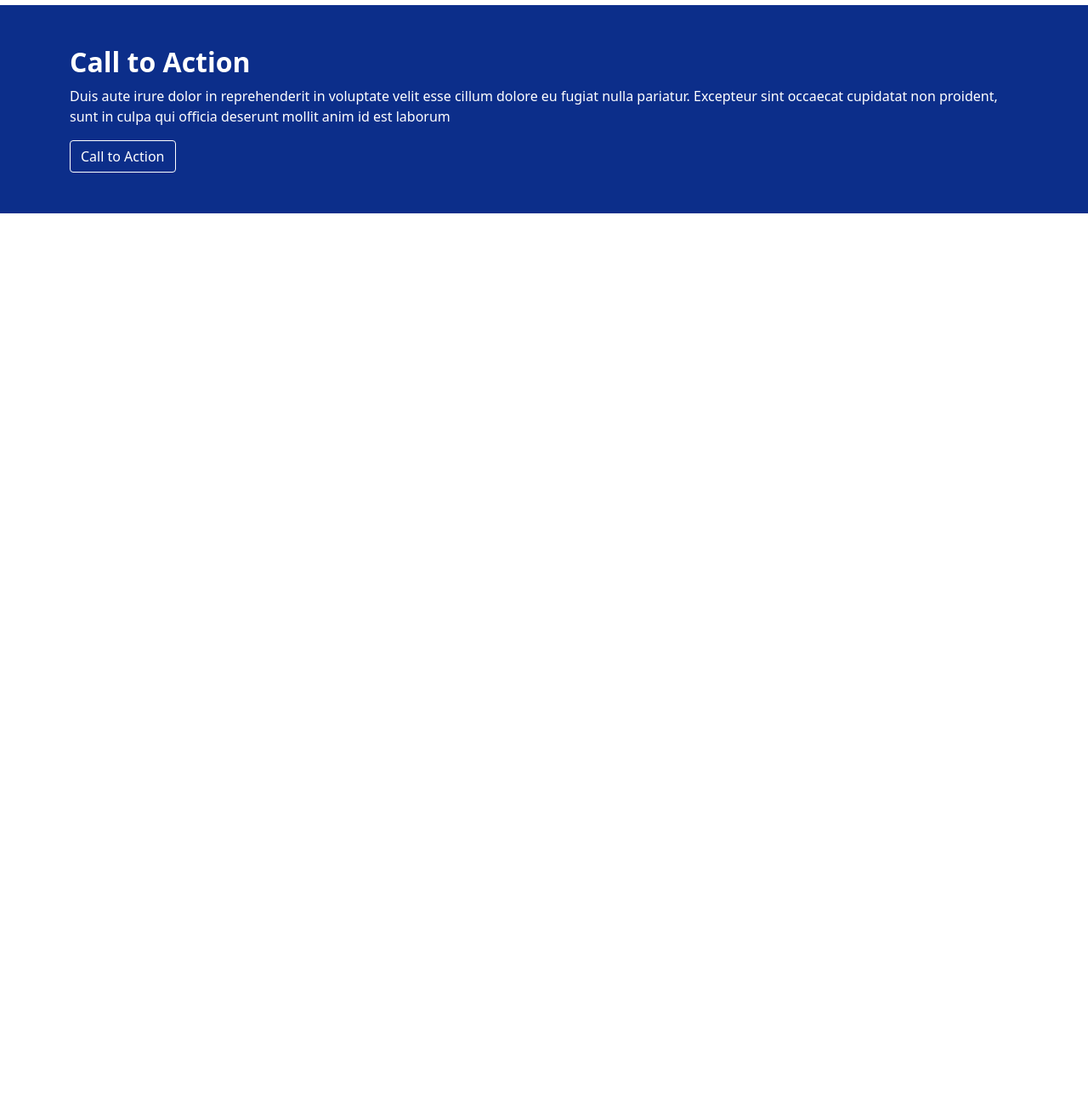
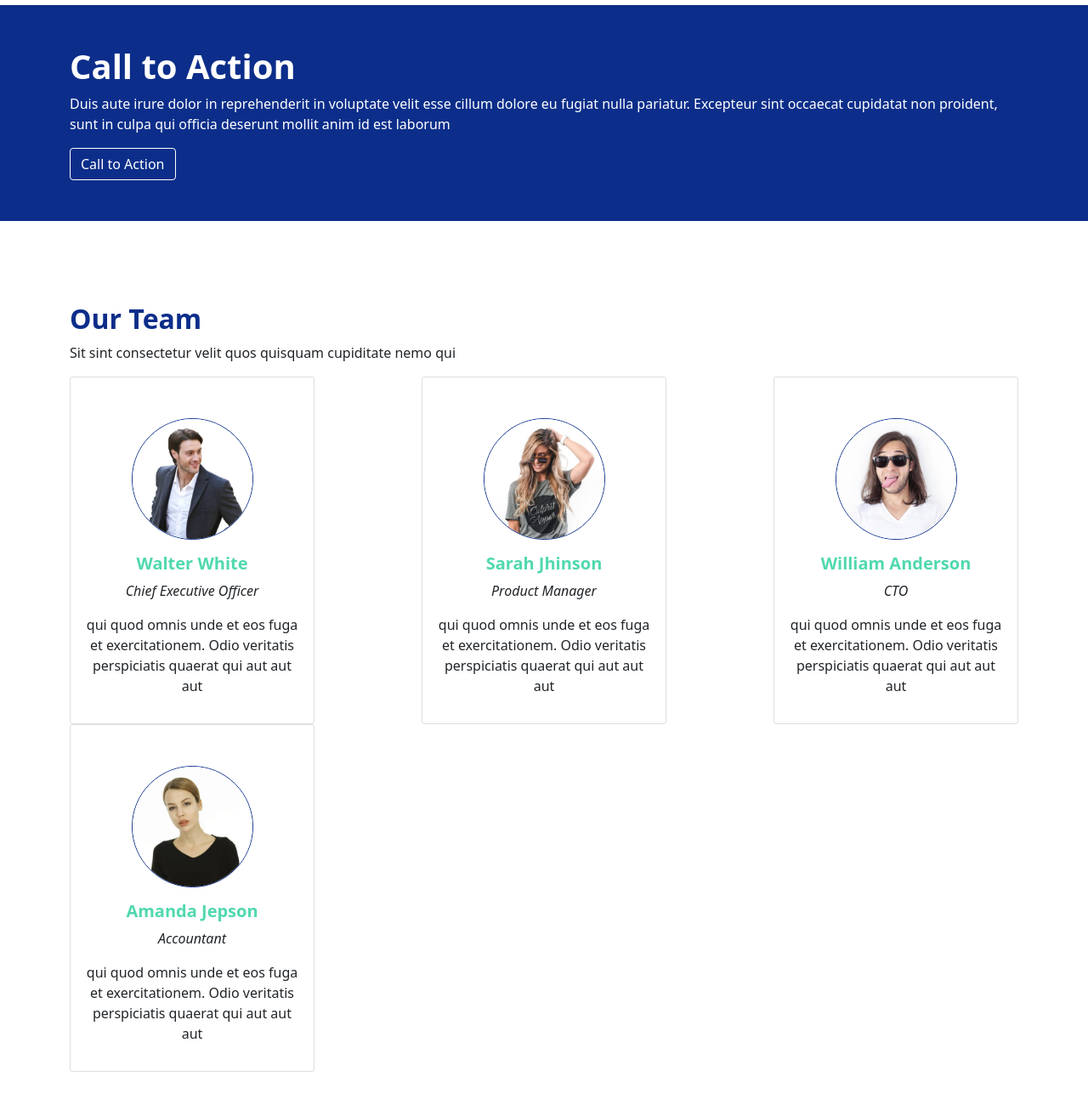
Before and after one commit to isha-web1/bootstrap-landing-page, a plain HTML site: page index.html in a window 1280 px wide. Shown: the part 2224-3524 px from the top of the page at 85% size. Before the commit the page ends 2523 px from the top, so only its background shows below. Drawn offline with Linux system fonts and the light colour scheme.

Commit message:
team section added

```diff
--- a/index.html
+++ b/index.html
@@ -194,11 +194,58 @@
 
       <section class="bg-primary my-5">
         <div class="container py-5">
-          <h2 class="fw-bold text-white">Call to Action</h2>
+          <h1 class="fw-bold text-white">Call to Action</h1>
           <p class="text-white">Duis aute irure dolor in reprehenderit in voluptate velit esse cillum dolore eu fugiat nulla
             pariatur. Excepteur sint occaecat cupidatat non proident, sunt in culpa qui officia deserunt mollit
             anim id est laborum</p>
             <button class="btn btn-outline-secondary">Call to Action</button>
+        </div>
+      </section>
+
+      <section class="container my-5 py-5">
+        <h2 class="fw-bold text-primary">Our Team</h2>
+        <p>Sit sint consectetur velit quos quisquam cupiditate nemo qui</p>
+        <div class="d-flex flex-wrap justify-content-between">
+          <div class="card" style="width: 18rem;">
+            <div class="text-center pt-5">
+              <img src="image/team-1.jpg" class="card-img-top w-50 border rounded-circle border-primary" alt="...">
+            </div>
+            <div class="card-body text-center">
+              <h5 class="fw-bold text-secondary">Walter White</h5>
+              <p class="fst-italic">Chief Executive Officer</p>
+              <p>qui quod omnis unde et eos fuga et exercitationem. Odio veritatis perspiciatis quaerat qui aut aut aut</p>
+            </div>
+          </div>
+          <div class="card" style="width: 18rem;">
+            <div class="text-center pt-5">
+              <img src="image/team-2.jpg" class="card-img-top w-50 border rounded-circle border-primary" alt="...">
+            </div>
+            <div class="card-body text-center">
+              <h5 class="fw-bold text-secondary">Sarah Jhinson</h5>
+              <p class="fst-italic">Product Manager</p>
+              <p>qui quod omnis unde et eos fuga et exercitationem. Odio veritatis perspiciatis quaerat qui aut aut aut</p>
+            </div>
+          </div>
+          <div class="card" style="width: 18rem;">
+            <div class="text-center pt-5">
+              <img src="image/team-3.jpg" class="card-img-top w-50 border rounded-circle border-primary" alt="...">
+            </div>
+            <div class="card-body text-center">
+              <h5 class="fw-bold text-secondary">William Anderson</h5>
+              <p class="fst-italic">CTO</p>
+              <p>qui quod omnis unde et eos fuga et exercitationem. Odio veritatis perspiciatis quaerat qui aut aut aut</p>
+            </div>
+          </div>
+          <div class="card" style="width: 18rem;">
+            <div class="text-center pt-5">
+              <img src="image/team-4.jpg" class="card-img-top w-50 border rounded-circle border-primary" alt="...">
+            </div>
+            <div class="card-body text-center">
+              <h5 class="fw-bold text-secondary">Amanda Jepson</h5>
+              <p class="fst-italic">Accountant</p>
+              <p>qui quod omnis unde et eos fuga et exercitationem. Odio veritatis perspiciatis quaerat qui aut aut aut</p>
+            </div>
+          </div>
         </div>
       </section>
 
```
Also changed, not shown: syles/bootstrap.css.
